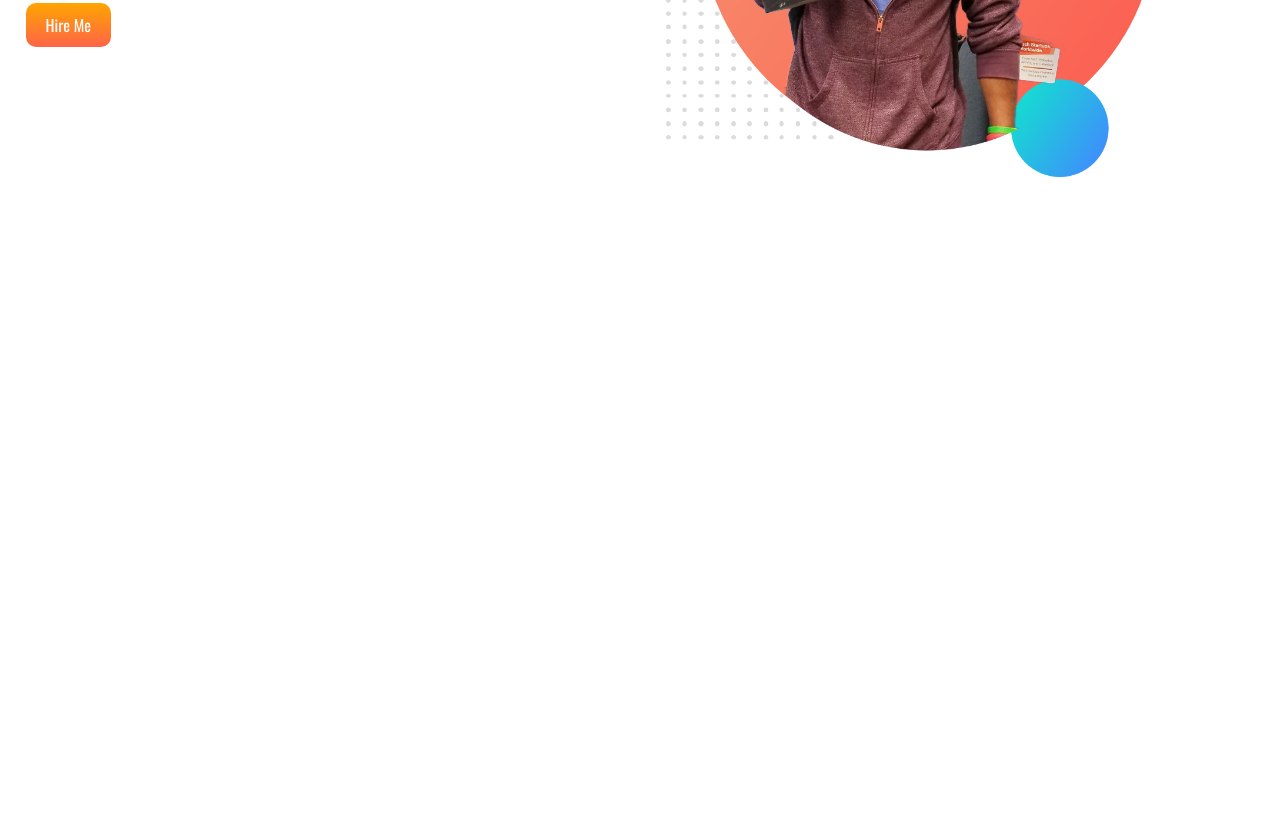
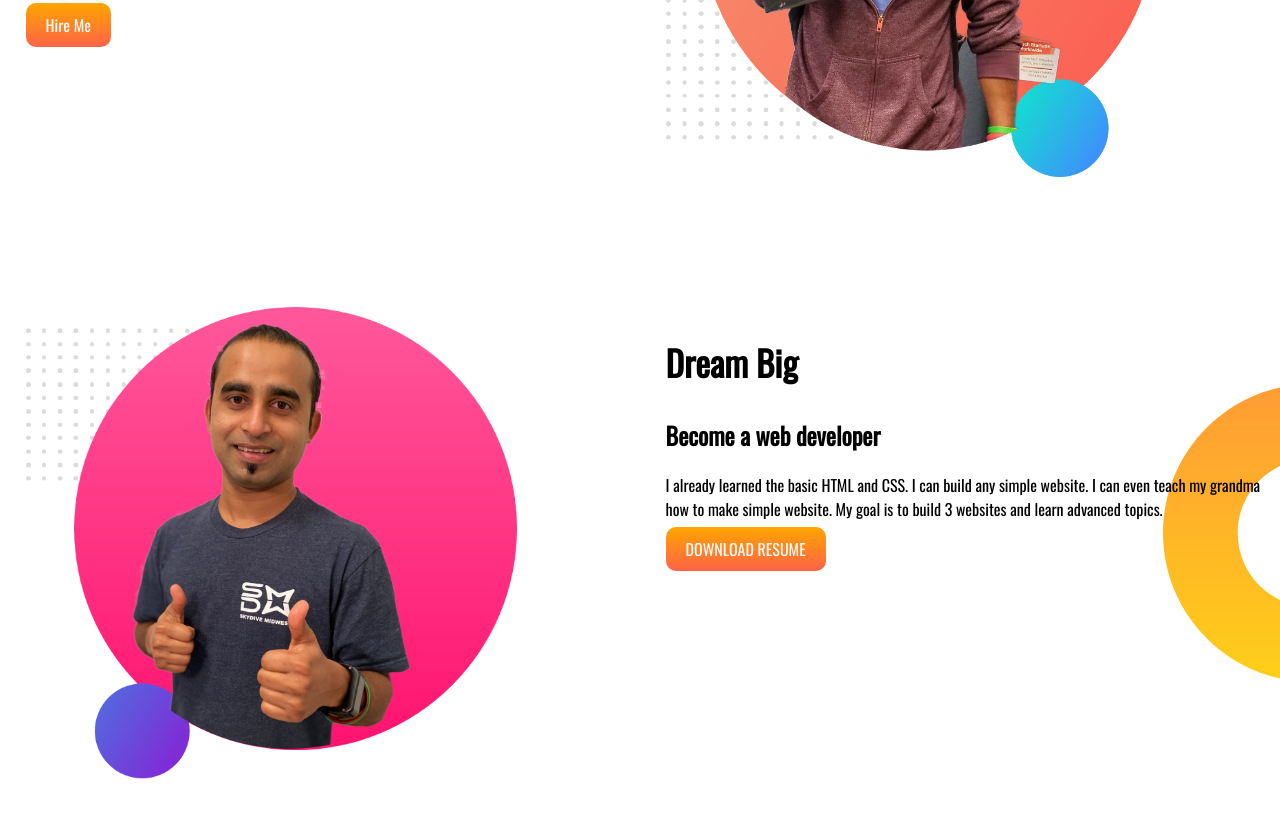
Before and after one commit to nisherahmed/developer-portfolio, a plain HTML site: page index.html in a window 1280 px wide. Shown: the part 337-1154 px from the top of the page. Before the commit the page ends 800 px from the top, so only its background shows below. Drawn offline with nearby package versions, Linux system fonts and the light colour scheme.

Commit message:
big dream commit

```diff
--- a/index.html
+++ b/index.html
@@ -31,6 +31,19 @@
             <img src="images/jhankar.png" alt="">
         </div>
     </section>
+    <section class="dream-big">
+        <div class="half-width">
+            <img src="images/jhankar2.png" alt="">
+        </div>
+        <div class="half-width">
+            <h1>Dream Big</h1>
+            <h2>Become a web developer</h2>
+            <p>I already learned the basic HTML and CSS. I can build any simple website. I can even teach my grandma how
+                to make simple website. My goal is to build 3 websites and learn advanced topics.</p>
+            <a class="link-button" href="https://www.youtube.com/" target="-blank">DOWNLOAD RESUME</a>
+        </div>
+
+    </section>
 
 </body>
 
--- a/style.css
+++ b/style.css
@@ -10,6 +10,7 @@ h1{
 }
 section{
     display: flex;
+    margin-bottom: 100px;
 }
 .half-width{
     width: 50%;
@@ -30,3 +31,8 @@ section{
     background-image: url(images/top-banner.png);
     background-repeat: no-repeat;
 }
+.dream-big{
+    background-image: url(images/dream-bg.png);
+    background-repeat: no-repeat;
+    background-position: right;
+}
```
